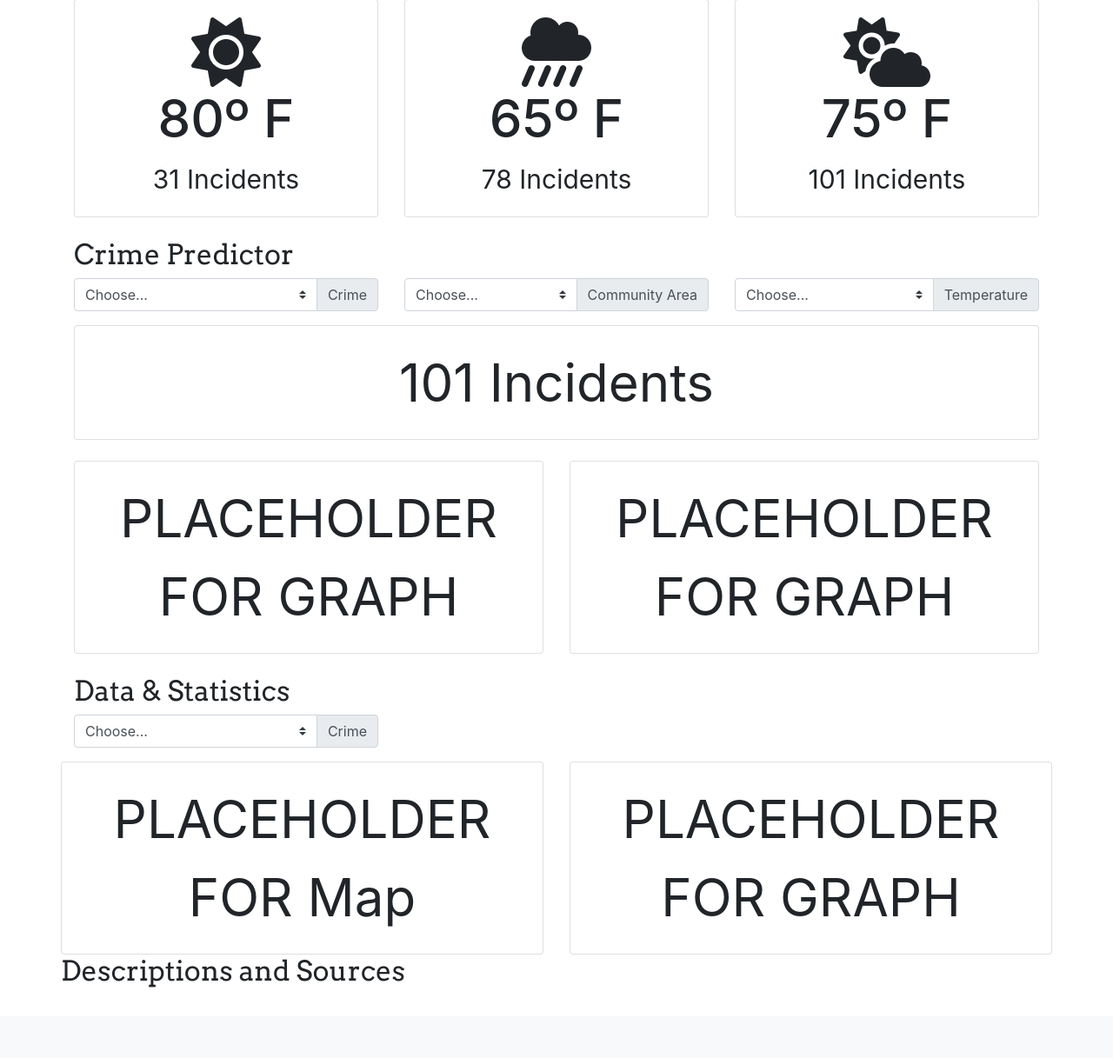
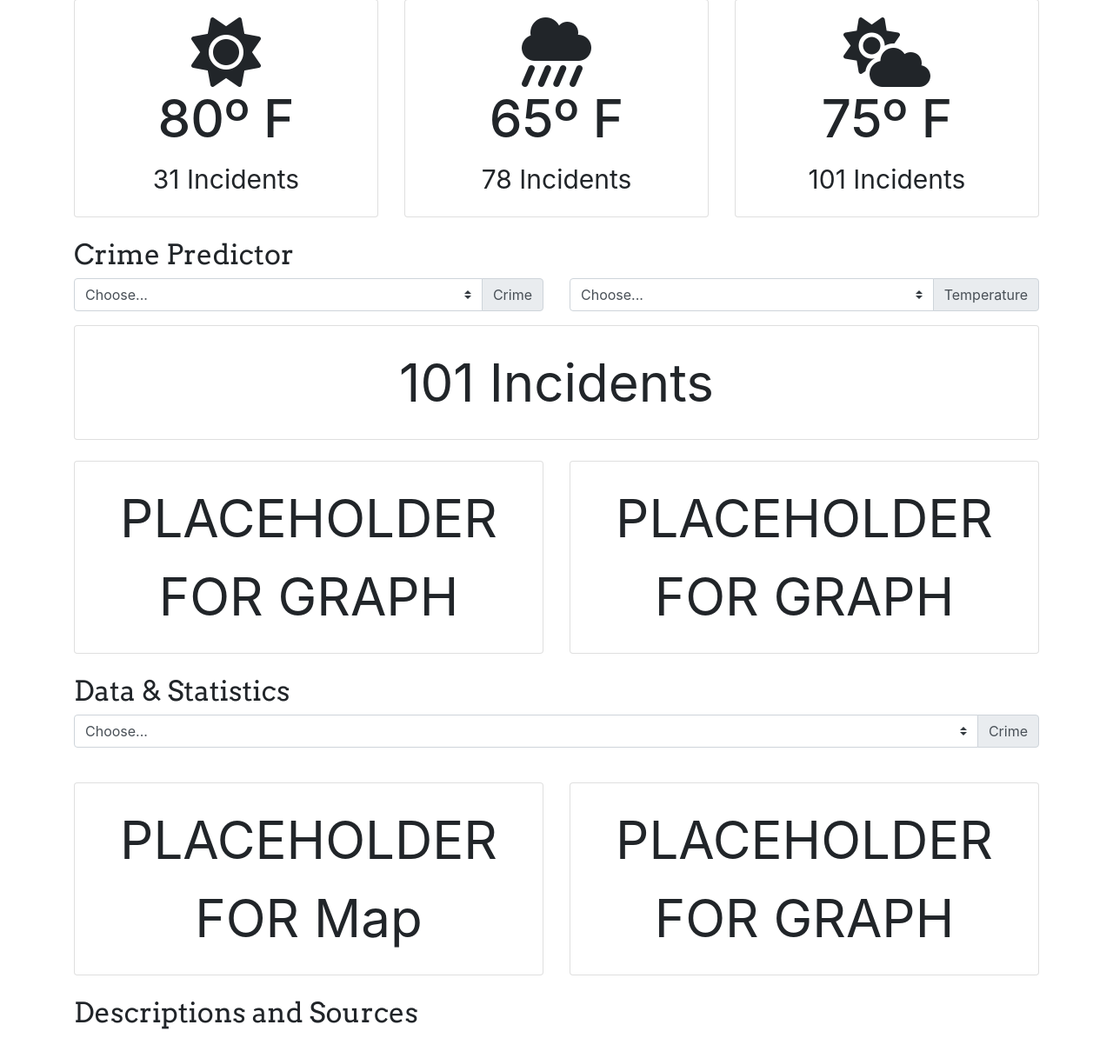
Before and after one commit to MelissaDeCoster/Final-Project, a Flask app: page / in a window 1280 px wide. Shown: the part 477-1694 px from the top of the page at 87% size. Before the commit the page ends 1613 px from the top, so only its background shows below. Run offline with Flask 2, Linux system fonts and the light colour scheme; parts of the project's set-up code (start-up, migrations or seed data) failed here and were passed over; some libraries are stand-ins or nearby versions.

Commit message:
Corrected Folder Strcuture removed CA from predictor section

```diff
--- a/chicago_crime_app/templates/index.html
+++ b/chicago_crime_app/templates/index.html
@@ -133,7 +133,7 @@
             </div>
         </div>
         <div class="row">
-            <div class="col-sm-4">
+            <div class="col-sm-6">
                 <div class="input-group mb-3">
                     <select class="custom-select" id="inputGroupSelect02">
                         <option selected>Choose...</option>
@@ -146,20 +146,9 @@
                     </div>
                 </div>
             </div>
-            <div class="col-sm-4">
-                <div class="input-group mb-3">
-                    <select class="custom-select" id="inputGroupSelect02">
-                        <option selected>Choose...</option>
-                        <option value="1">Rogers Park</option>
-                        <option value="2">Loop</option>
-                        <option value="3">Edgewater</option>
-                    </select>
-                    <div class="input-group-append">
-                        <label class="input-group-text" for="inputGroupSelect02">Community Area</label>
-                    </div>
-                </div>
-            </div>
-            <div class="col-sm-4">
+
+
+        <div class="col-sm-6">
             <div class="input-group mb-3">
                 <select class="custom-select" id="inputGroupSelect02">
                     <option selected>Choose...</option>
@@ -212,7 +201,7 @@
     </div>
 
     <div class="row">
-            <div class="col-sm-4">
+        <div class="col-sm-12">
             <div class="input-group mb-3">
                 <select class="custom-select" id="inputGroupSelect02">
                     <option selected>Choose...</option>
@@ -223,6 +212,7 @@
                 </select>
                 <div class="input-group-append">
                     <label class="input-group-text" for="inputGroupSelect02">Crime</label>
+                </div>
             </div>
         </div>
     </div>
```
Also changed, not shown: chicago_crime_app/static/css/style.css (renamed from chicago_crime_app/templates/style.css), chicago_crime_app/static/js/app.js (renamed from chicago_crime_app/static/app.js). Lines whose indentation alone changed are shown as unchanged.
